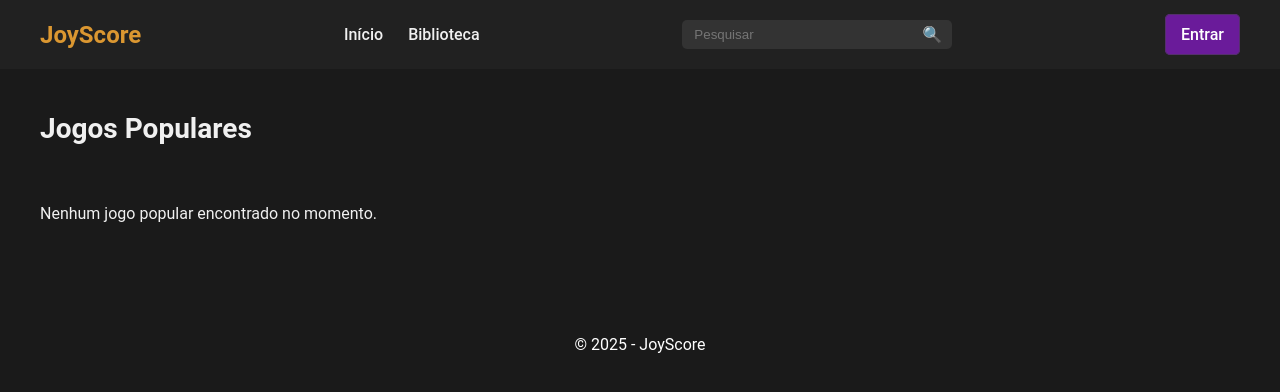
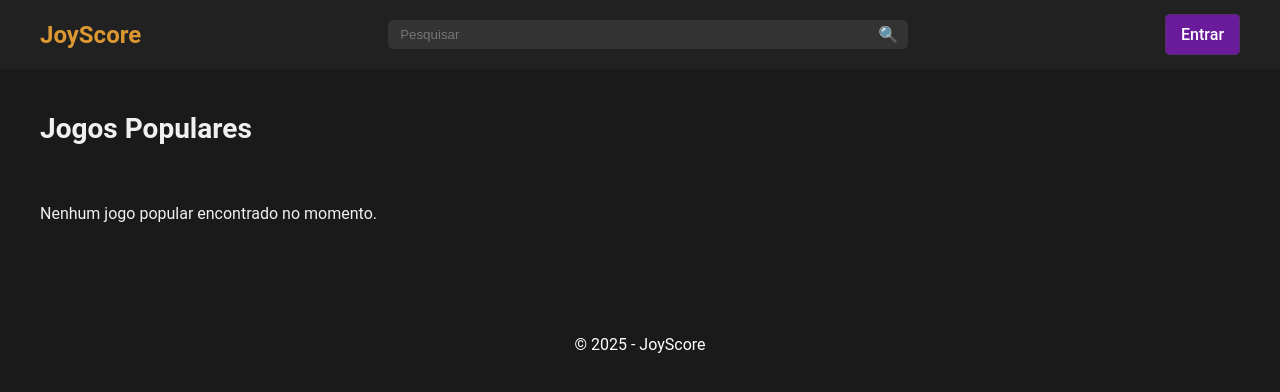
Before and after one commit to Lucascbayma/JoyScore, a Django app: page / in a window 1280 px wide. Shown: the top 392 px of the page. Run offline with Django 4.2, Linux system fonts and the light colour scheme; data that the repository does not hold is empty.

Commit message:
arrumando design do site

```diff
--- a/jogos/static/jogos/css/style.css
+++ b/jogos/static/jogos/css/style.css
@@ -33,13 +33,13 @@ body {
 }
 
 .search-bar {
-    position: relative;
+    position: center;
     display: flex;
     align-items: center;
     background-color: #333;
     border-radius: 5px;
     padding: 5px 10px;
-    width: 250px;
+    width: 500px;
 }
 
 .search-bar input {
--- a/jogos/templates/base.html
+++ b/jogos/templates/base.html
@@ -11,10 +11,6 @@
 
     <header class="header">
         <div class="logo">JoyScore</div>
-        <nav class="nav">
-            <a href="#" class="nav-link">Início</a>
-            <a href="#" class="nav-link">Biblioteca</a>
-        </nav>
         <div class="search-bar">
             <input type="text" placeholder="Pesquisar">
             <span class="search-icon">🔍</span>
```
Also changed, not shown: 3 other files.
